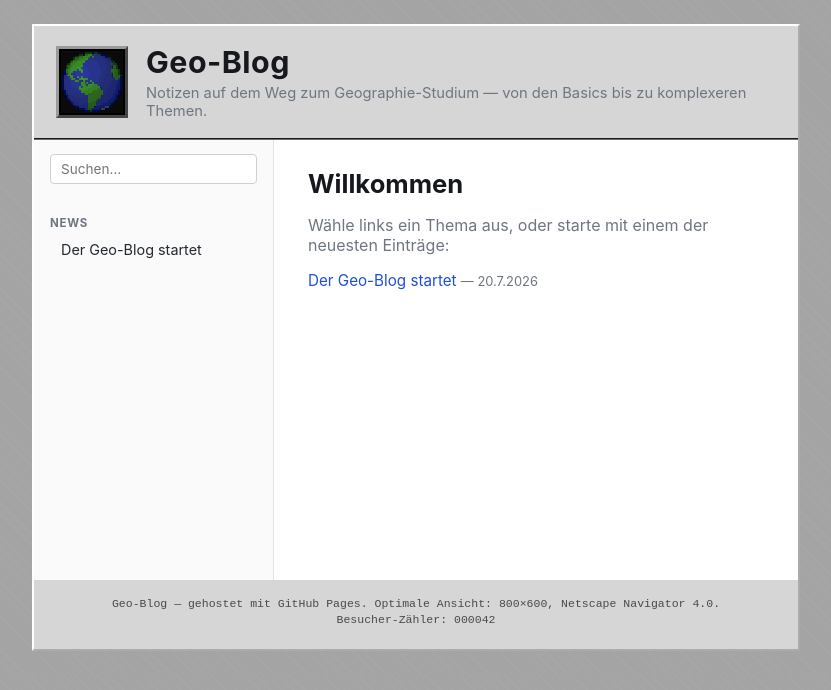
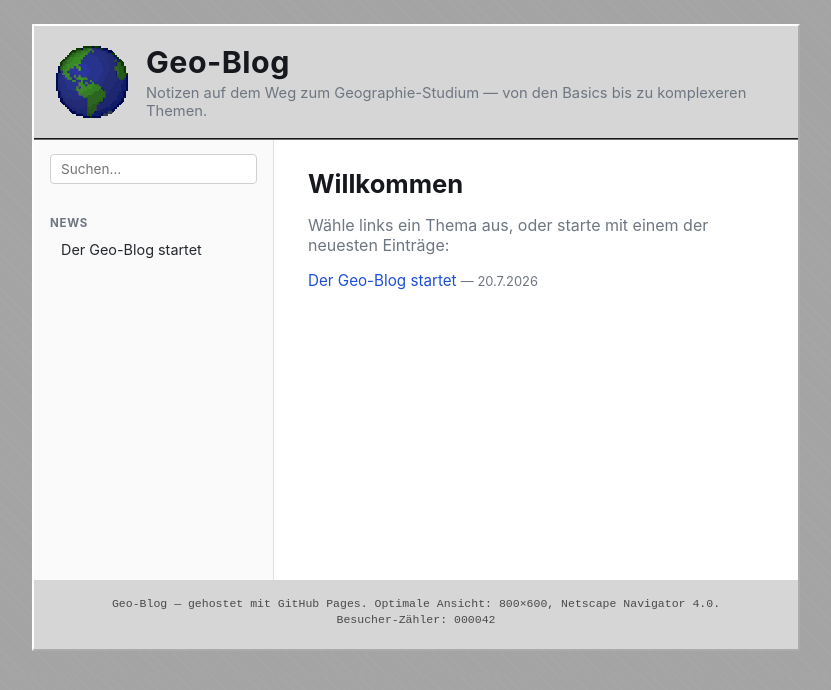
Before and after one commit to herbeauslese/geoblog, a Jekyll site: the page built from index.html, in a window 1280 px wide. Shown: the top 690 px of the page, without its empty margins (224-1055 px from the left). Built offline with Jekyll 4.4.1, drawn with Linux system fonts in a browser that asks for light colours.

Commit message:
Update style.css

```diff
--- a/assets/css/style.css
+++ b/assets/css/style.css
@@ -56,15 +56,14 @@ header {
   flex: 0 0 auto;
   width: 72px;
   height: 72px;
-  background: #0a0a0a;
-  border: 3px outset #9a9a9a;
-  padding: 3px;
-  box-shadow: inset 0 0 0 2px #000;
   cursor: pointer;
+  border: none;
+  background: none;
+  padding: 0;
 }
 
-.globe-frame:active {
-  border-style: inset;
+.globe-frame:active .globe-img {
+  transform: scale(0.94);
 }
 
 .globe-img {
```
